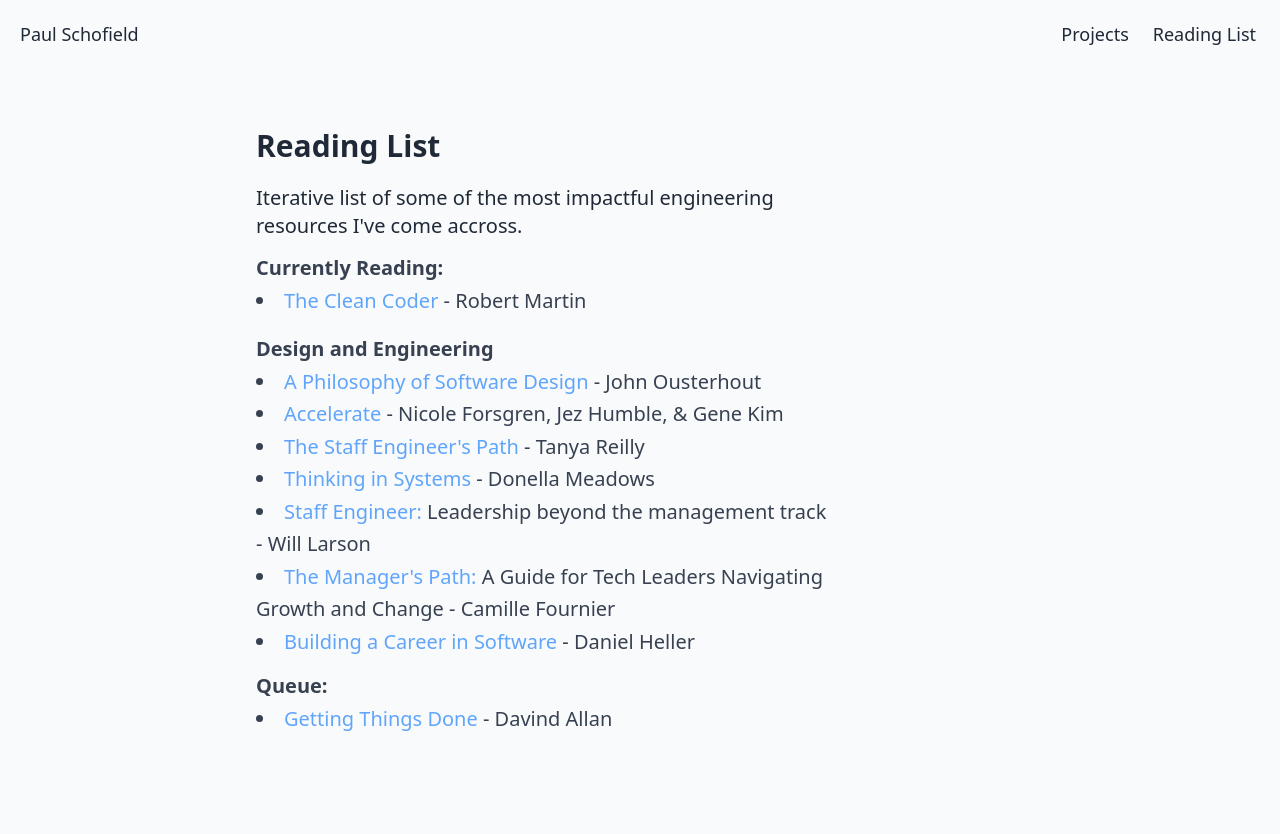
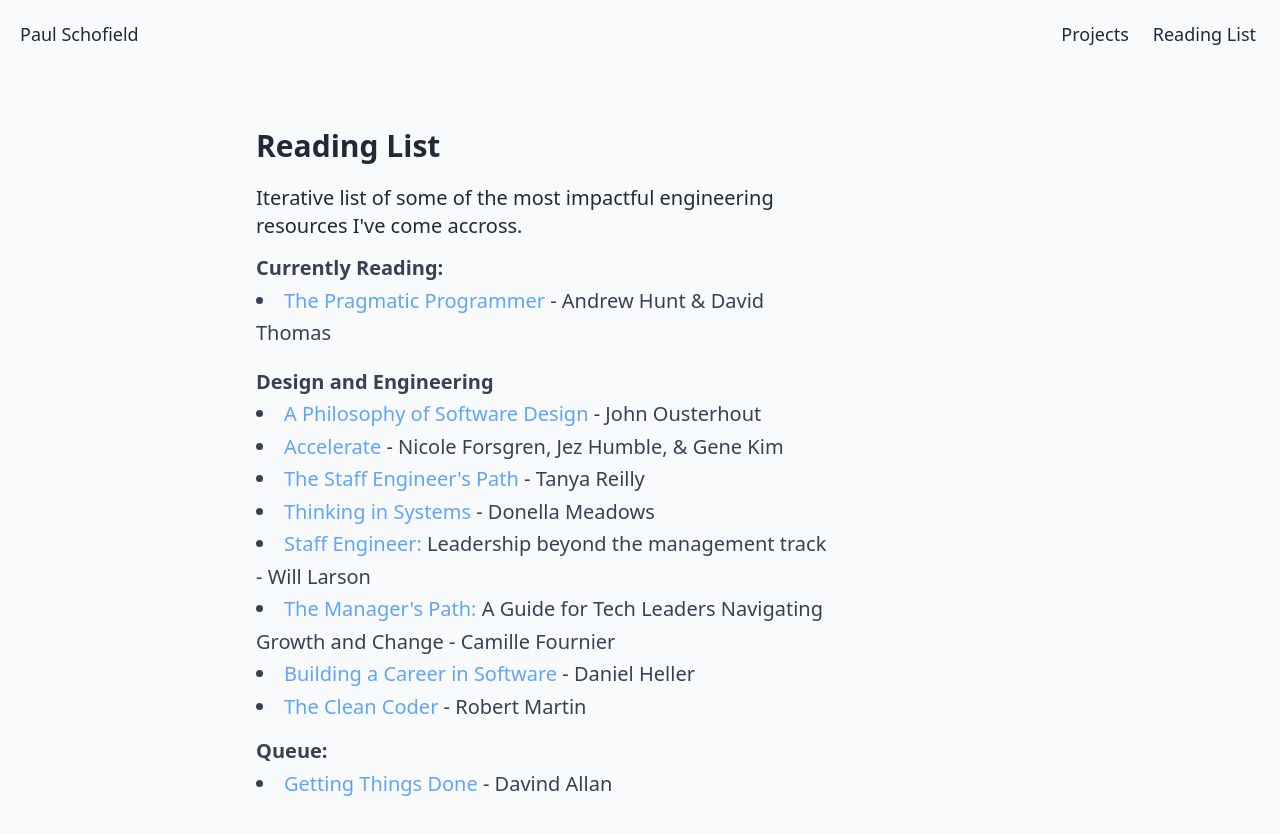
Before and after one commit to schofield-paul/personal-website, a Next.js app: page /readinglist in a window 1280 px wide. Shown: the top 834 px of the page. Built offline with nearby package versions, Linux system fonts and the light colour scheme.

Commit message:
Update readinglist.js

```diff
--- a/src/pages/readinglist.js
+++ b/src/pages/readinglist.js
@@ -19,14 +19,14 @@ export default function ReadingList() {
                 <li>
                   {' '}
                   <Link
-                    href="https://www.amazon.com/Clean-Coder-Conduct-Professional-Programmers/dp/B08X7MNTCX/ref=sr_1_1?crid=392D0IDM324AG&keywords=the+clean+coder&qid=1683230221&s=books&sprefix=the+clean+coder%2Cstripbooks%2C96&sr=1-1"
+                    href="https://www.amazon.com/Pragmatic-Programmer-Journeyman-Master/dp/020161622X"
                     className="text-blue-400 hover:text-orange-700 transition duration-200 ease-in-out"
                     target="_blank"
                     rel="noopener noreferrer"
                   >
-                    The Clean Coder
+                    The Pragmatic Programmer
                   </Link>{' '}
-                  - Robert Martin
+                  - Andrew Hunt & David Thomas
                 </li>
               </div>
               <div className="max-w-xl pb-3 pt-1 text-left text-xl leading-relaxed text-gray-700">
@@ -115,6 +115,18 @@ export default function ReadingList() {
                   </Link>{' '}
                   - Daniel Heller
                 </li>
+                <li>
+                  {' '}
+                  <Link
+                    href="https://www.amazon.com/Clean-Coder-Conduct-Professional-Programmers/dp/B08X7MNTCX/ref=sr_1_1?crid=392D0IDM324AG&keywords=the+clean+coder&qid=1683230221&s=books&sprefix=the+clean+coder%2Cstripbooks%2C96&sr=1-1"
+                    className="text-blue-400 hover:text-orange-700 transition duration-200 ease-in-out"
+                    target="_blank"
+                    rel="noopener noreferrer"
+                  >
+                    The Clean Coder
+                  </Link>{' '}
+                  - Robert Martin
+                </li>
                 <div className="max-w-xl pb-3 pt-3 text-left text-xl leading-relaxed text-gray-700">
                   <b className="pt-3">Queue:</b>
                   <li>
```
